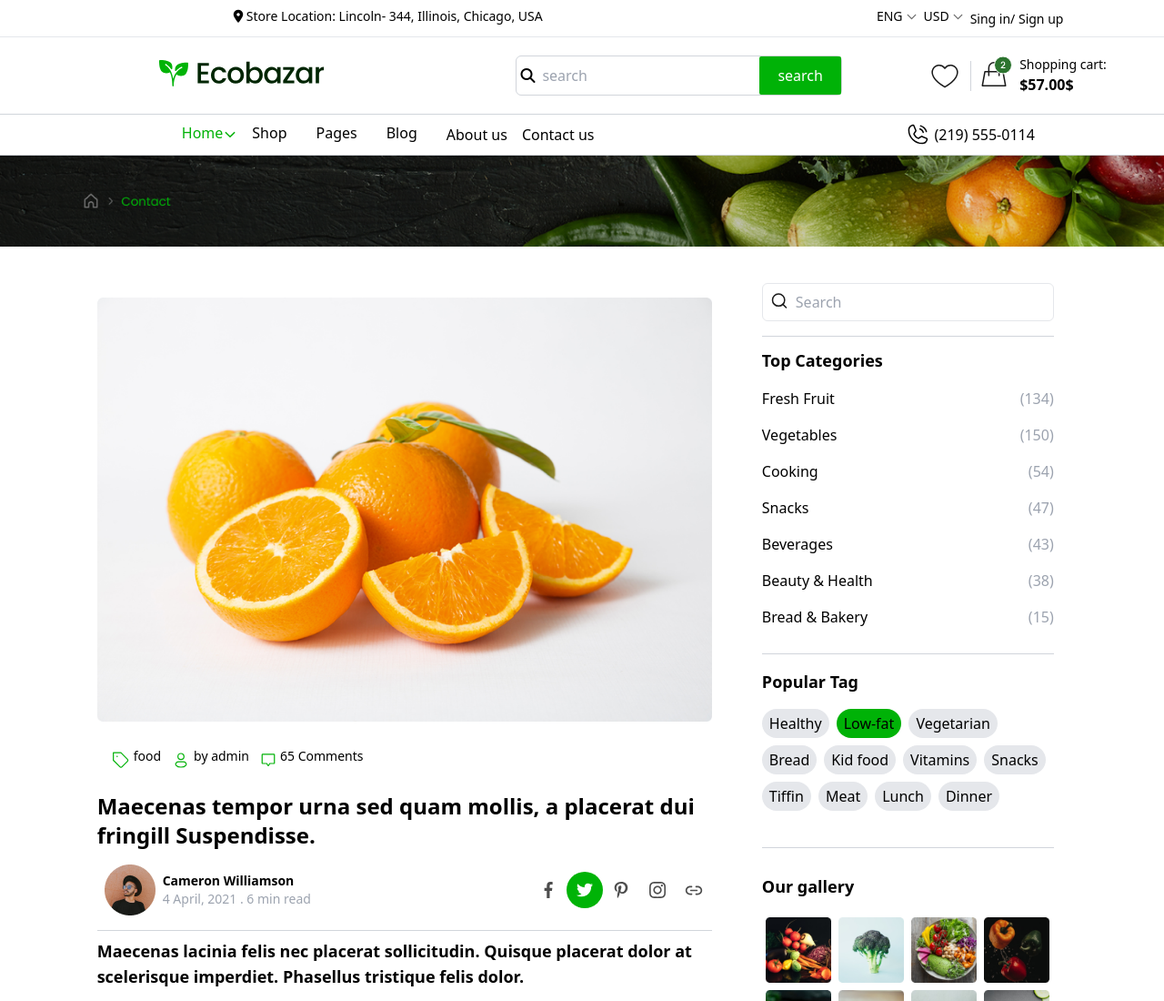
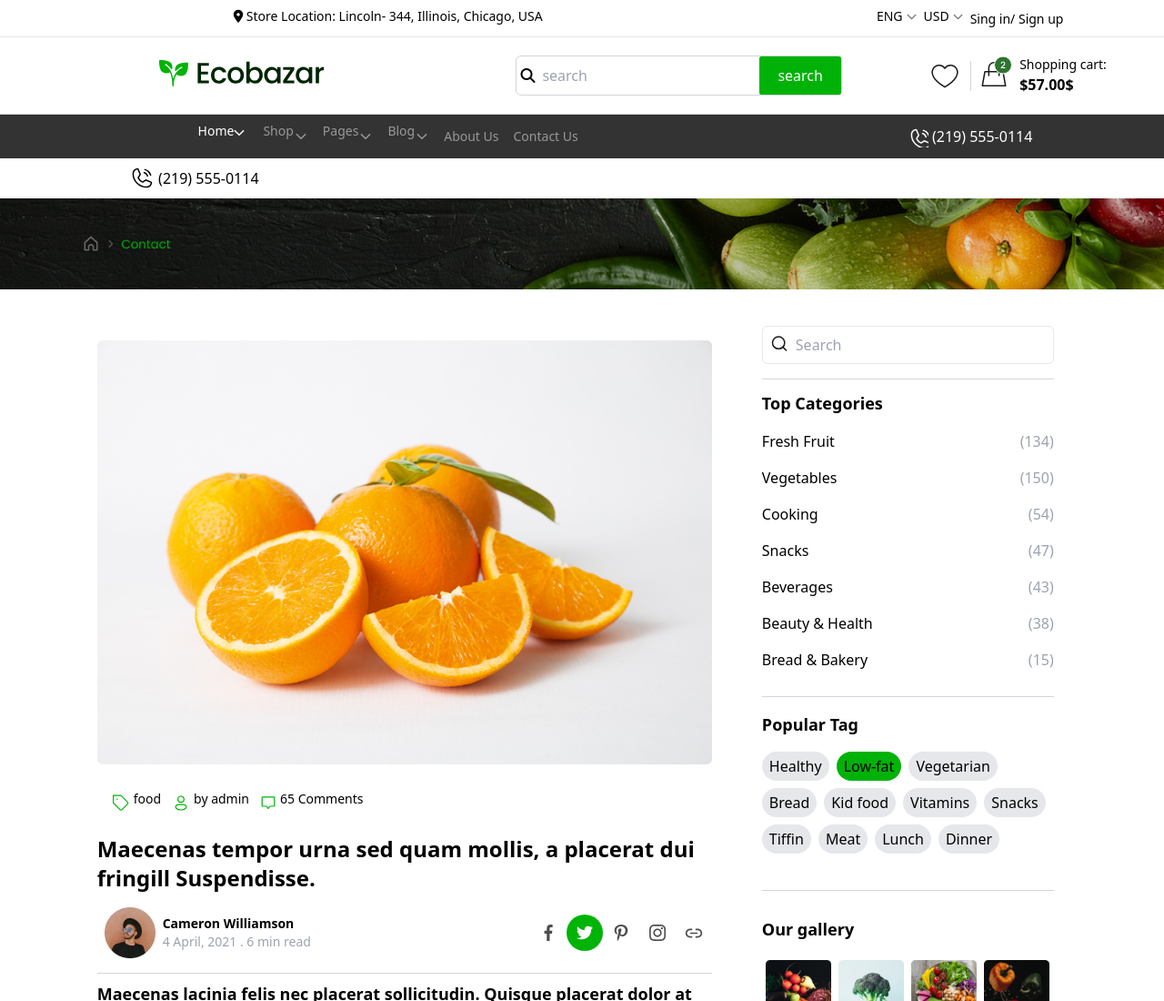
Before and after one commit to chloe-ui218/TTA_Ecobazar, a plain HTML site: page single_blog.html in a window 1280 px wide. Shown: the top 1100 px of the page at 91% size. Drawn offline with nearby package versions, Linux system fonts and the light colour scheme.

Commit message:
some changes

```diff
--- a/single_blog.html
+++ b/single_blog.html
@@ -79,52 +79,62 @@
             </div>
         </div>
 
-        <div class="flex lg:flex-row flex-col border-b border-gray-300">
-            <div class="lg:w-8/12 w-full text-black py-2">
-                <ul class="flex justify-center items-center gap-4 lg:flex-row flex-col">
-                    <li>
-                        <a href="./index.html" class=" flex button-col">
+        <div class="flex lg:flex-row py-2 my-auto bg-black-main w-full">
+            <div class="lg:w-8/12 text-sm font-thin w-full">
+                <ul class="flex justify-center items-center gap-4 font-thin lg:flex-row flex-col">
+                    <li><a href="./index.html" class="flex text-white">
                         <span>Home</span>
-                            <svg class="my-1.5" width="16" height="16" viewBox="0 0 16 16" fill="none" xmlns="http://www.w3.org/2000/svg">
-                                <path d="M3.33335 5.66675L8.00002 10.3334L12.6667 5.66675" stroke="#00B207" stroke-width="1.5" stroke-linecap="round" stroke-linejoin="round"/>
+                        <svg class="my-2" width="16" height="16" viewBox="0 0 16 16" fill="none" xmlns="http://www.w3.org/2000/svg">
+                            <path d="M1.33332 1.66667L5.99999 6.33334L10.6667 1.66667" stroke="white" stroke-width="1.5" stroke-linecap="round" stroke-linejoin="round"/>
                             </svg>
                     </a>
                     </li>
                     <li>
-                        <a href="#" class="flex">
+                        <a href="" class="flex">
                             <span>Shop</span>
-                            <svg class="my-1.5" width="16" height="16" viewBox="0 0 16 16" fill="none" xmlns="http://www.w3.org/2000/svg">
-                                <path d="M3.33335 5.66675L8.00002 10.3334L12.6667 5.66675" stroke="white" stroke-width="1.5" stroke-linecap="round" stroke-linejoin="round"/>
+                            <svg class="my-2" width="16" height="16" viewBox="0 0 16 16" fill="none" xmlns="http://www.w3.org/2000/svg">
+                                <path d="M3.33332 5.66667L7.99999 10.3333L12.6667 5.66667" stroke="#999999" stroke-width="1.5" stroke-linecap="round" stroke-linejoin="round"/>
                             </svg>
                         </a>
                     </li>
                     <li>
                         <a href="" class="flex">
                         <span>Pages</span>
-                            <svg class="my-1.5" width="16" height="16" viewBox="0 0 16 16" fill="none" xmlns="http://www.w3.org/2000/svg">
-                                <path d="M3.33335 5.66675L8.00002 10.3334L12.6667 5.66675" stroke="white" stroke-width="1.5" stroke-linecap="round" stroke-linejoin="round"/>
+                        <svg class="my-2" width="16" height="16" viewBox="0 0 16 16" fill="none" xmlns="http://www.w3.org/2000/svg">
+                            <path d="M3.33332 5.66667L7.99999 10.3333L12.6667 5.66667" stroke="#999999" stroke-width="1.5" stroke-linecap="round" stroke-linejoin="round"/>
+                        </svg>
+                    </a>
+                </li>
+                    <li>
+                        <a href="./blog.html" class="flex">
+                        <span>Blog</span>
+                        <svg class="my-2" width="16" height="16" viewBox="0 0 16 16" fill="none" xmlns="http://www.w3.org/2000/svg">
+                            <path d="M3.33332 5.66667L7.99999 10.3333L12.6667 5.66667" stroke="#999999" stroke-width="1.5" stroke-linecap="round" stroke-linejoin="round"/>
                         </svg>
                     </a>
                 </li>
                     <li>
                         <a href="" class="flex">
-                            <span>Blog</span>
-                            <svg class="my-1.5" width="16" height="16" viewBox="0 0 16 16" fill="none" xmlns="http://www.w3.org/2000/svg">
-                                <path d="M3.33335 5.66675L8.00002 10.3334L12.6667 5.66675" stroke="white" stroke-width="1.5" stroke-linecap="round" stroke-linejoin="round"/>
-                            </svg>
+                            <span>About Us</span>
                         </a>
                     </li>
                     <li>
-                        <a href="">
-                            <span>About us</span>
-                        </a>
-                    </li>
-                    <li>
-                        <a href="./Contact.html">
-                            <span>Contact us</span>
+                        <a href="./contact.html" class="flex">
+                            <span>Contact Us</span>
                     </a>
                 </li>
                 </ul>
+            </div>
+            <div class="lg:w-4/12 w-full flex justify-center items-center text-white gap-1">
+                <svg width="23" height="23" viewBox="0 0 23 23" fill="none" xmlns="http://www.w3.org/2000/svg">
+                    <path d="M17.4359 4.375C18.9193 4.77396 20.2718 5.55567 21.358 6.64184C22.4441 7.72801 23.2258 9.08051 23.6248 10.5639" stroke="white" stroke-width="1.5" stroke-linecap="round" stroke-linejoin="round"/>
+                    <path d="M16.5306 7.75687C17.4205 7.99625 18.2318 8.46521 18.8833 9.11678C19.5349 9.76835 20.0039 10.5797 20.2433 11.4695" stroke="white" stroke-width="1.5" stroke-linecap="round" stroke-linejoin="round"/>
+                    <path d="M10.115 13.6517C11.0224 15.5074 12.5263 17.0049 14.3859 17.9042C14.522 17.9688 14.6727 17.9966 14.8229 17.9851C14.9731 17.9736 15.1178 17.9231 15.2425 17.8386L17.9812 16.0134C18.1022 15.9326 18.2414 15.8833 18.3862 15.8698C18.5311 15.8564 18.677 15.8793 18.8107 15.9364L23.9339 18.1326C24.1079 18.2065 24.2532 18.335 24.3479 18.4987C24.4426 18.6623 24.4815 18.8523 24.4589 19.04C24.2967 20.307 23.6784 21.4714 22.7196 22.3154C21.7608 23.1593 20.5273 23.6249 19.25 23.625C15.3049 23.625 11.5214 22.0578 8.73179 19.2682C5.94218 16.4786 4.375 12.6951 4.375 8.75C4.37512 7.47279 4.84074 6.23941 5.68471 5.28077C6.52867 4.32213 7.6931 3.70396 8.96 3.542C9.14771 3.51936 9.33769 3.55832 9.50134 3.653C9.66499 3.74769 9.79345 3.89298 9.86738 4.067L12.0654 9.1945C12.1219 9.32698 12.1449 9.47137 12.1322 9.61485C12.1195 9.75833 12.0716 9.89647 11.9928 10.017L10.1728 12.7977C10.0901 12.923 10.0414 13.0675 10.0313 13.2171C10.0212 13.3668 10.05 13.5165 10.115 13.6517V13.6517Z" stroke="white" stroke-width="1.5" stroke-linecap="round" stroke-linejoin="round"/>
+                </svg>
+                <span>
+                    (219) 555-0114
+                </span>
+            </div>
         </div>
 
             <div class="lg:w-4/12 w-full flex justify-center items-center py-2 gap-1">
```
Also changed, not shown: blog.html (+1 -1 lines), contact.html (+3 -3 lines). Lines whose indentation alone changed are shown as unchanged.
